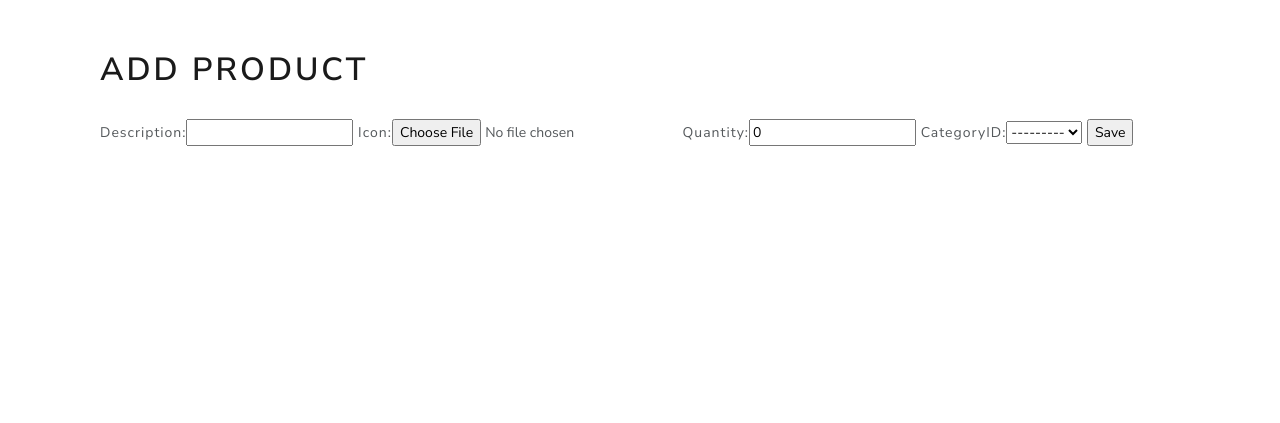
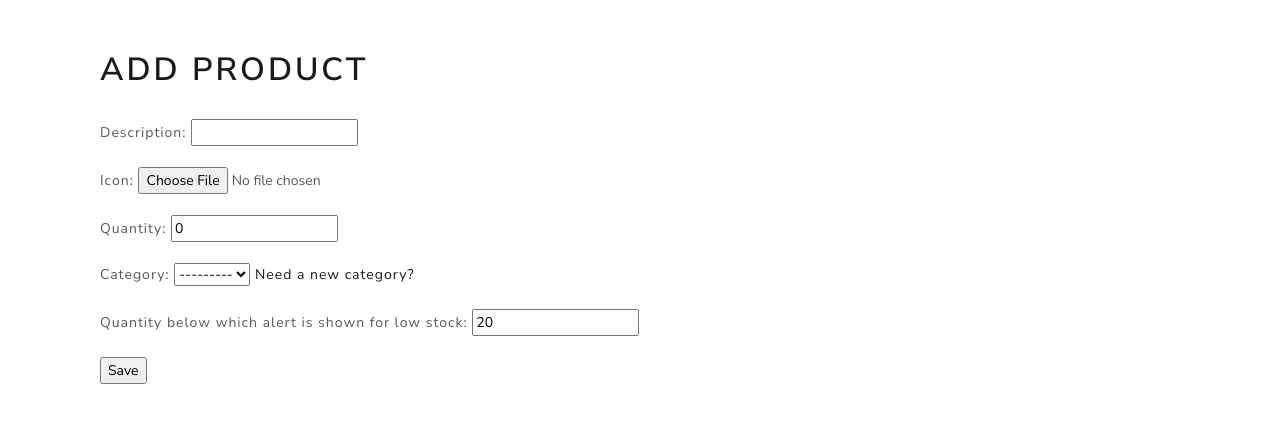
Before and after one commit to taniach/warm-everglades, a Django app: page /productForm in a window 1280 px wide. Shown: the part 148-571 px from the top of the page. Run offline with Django 3.2, Linux system fonts and the light colour scheme; the visitor is signed in with stand-in values (Sample User, id 1); data that the repository does not hold is empty; some libraries are stand-ins or nearby versions.

Commit message:
lowlimit for products

```diff
--- a/inventory_tracking/forms.py
+++ b/inventory_tracking/forms.py
@@ -16,7 +16,7 @@ class CategoryForm(forms.ModelForm):
 class ProductForm(forms.ModelForm):
 	class Meta:
 		model = Product
-		fields = ['description', 'icon', 'quantity', 'categoryID']
+		fields = ['description', 'icon', 'quantity', 'categoryID', 'lowLimit']
 
 class SearchForm(forms.Form):
     q = forms.CharField(label='Search', max_length=100)
--- a/inventory_tracking/models.py
+++ b/inventory_tracking/models.py
@@ -14,8 +14,9 @@ class Product(models.Model):
 	description = models.CharField(max_length=200)
 	quantity = models.IntegerField(default=0)
 	icon = models.ImageField(upload_to = 'images/')
-	categoryID = models.ForeignKey(Category, on_delete=models.CASCADE)
+	categoryID = models.ForeignKey(Category, on_delete=models.CASCADE, verbose_name="category")
 	user = models.ForeignKey(User, on_delete=models.CASCADE)
+	lowLimit = models.IntegerField("quantity below which alert is shown for low stock", default=20)
 
 	def __str__(self):
 		return self.description
--- a/inventory_tracking/templates/categoryForm.html
+++ b/inventory_tracking/templates/categoryForm.html
@@ -14,7 +14,7 @@
 	{% endif %}
 
 	    {% csrf_token %}
-	    {{ form }}
+	    {{ form.as_p }}
 	    <input type="submit" value="Save">
 	</form>
 </div>
--- a/inventory_tracking/templates/productForm.html
+++ b/inventory_tracking/templates/productForm.html
@@ -14,7 +14,33 @@
 	{% endif %}
 
 	    {% csrf_token %}
-	    {{ form }}
+
+	    {{ form.non_field_errors }}
+		<div class="fieldWrapper">
+		    <p>{{ form.description.errors }}</p>
+		    <p>{{ form.description.label_tag }}
+		    {{ form.description }}</p>
+		</div>
+		<div class="fieldWrapper">
+		    <p>{{ form.icon.errors }}</p>
+		    <p>{{ form.icon.label_tag }}
+		    {{ form.icon }}</p>
+		</div>
+		<div class="fieldWrapper">
+		    <p>{{ form.quantity.errors }}</p>
+		    <p>{{ form.quantity.label_tag }}
+		    {{ form.quantity }}</p>
+		</div>
+		<div class="fieldWrapper">
+		    <p>{{ form.categoryID.errors }}</p>
+		    <p>{{ form.categoryID.label_tag }}
+		    {{ form.categoryID }} <a href="{% url 'get_category' %}" class="btn_spacing">Need a new category?</a></p>
+		</div>
+		<div class="fieldWrapper">
+		    <p>{{ form.lowLimit.errors }}</p>
+		    <p>{{ form.lowLimit.label_tag }}
+		    {{ form.lowLimit }}</p>
+		</div>
 	    <input type="submit" value="Save">
 	</form>
 </div>
--- a/static/css/my_style.css
+++ b/static/css/my_style.css
@@ -48,3 +48,7 @@ div#loginGoogle:hover {
 	margin-top: 20px;
 	margin-bottom: 20px;
 }
+
+#tabledata {
+	color: black;
+}
```
Also changed, not shown: inventory_tracking/templates/home.html (+7 -1 lines), inventory_tracking/migrations/0002_auto_20190322_1105.py (added).
